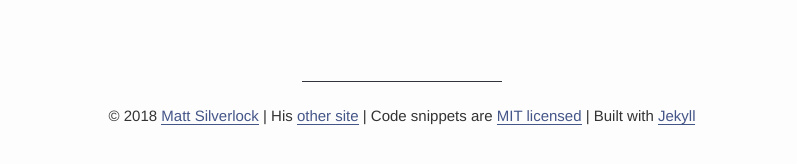
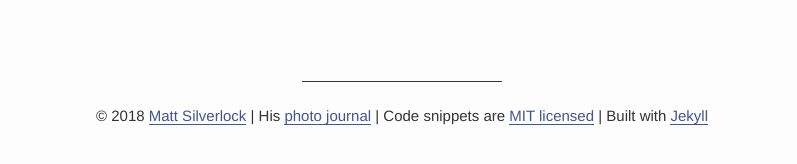
Before and after one commit to elithrar/elithrar.github.io, a Jekyll site: the page built from index.html, in a window 1280 px wide and 900 px high, scrolled down 20876 px. Shown: the part 731-895 px from the top of the window, without its empty margins (238-1035 px from the left). Built offline with Jekyll 4.4.1, drawn with Linux system fonts in a browser that asks for light colours; the list of posts is cut into pages by our own code.

Commit message:
Update footer link to VSCO

```diff
--- a/_config.yml
+++ b/_config.yml
@@ -18,9 +18,9 @@
 author:
   name: "Matt Silverlock"
   email: "matt@eatsleeprepeat.net"
-  url: https://github.com/elithrar
+  url: "https://github.com/elithrar"
   twitter: "elithrar"
-  othersite: "https://www.eatsleeprepeat.net"
+  othersite: "https://vsco.co/silverlock"
 
 plugins:
   - "jekyll-paginate"
--- a/_includes/footer.html
+++ b/_includes/footer.html
@@ -1,13 +1,15 @@
-<small>&copy; {{ site.time | date: "%Y" }} <a href="mailto:{{ site.author.email }}">{{ site.author.name }}</a> | His <a href="{{ site.author.othersite }}">other site</a> | Code snippets are <a href="http://choosealicense.com/licenses/mit/" title="MIT license">MIT licensed</a> | Built with <a href="http://jekyllrb.com/">Jekyll</a></small>
+<small>&copy; {{ site.time | date: "%Y" }} <a href="mailto:{{ site.author.email }}">{{ site.author.name }}</a> | His <a
+        href="{{ site.author.othersite }}">photo journal</a> | Code snippets are <a href="http://choosealicense.com/licenses/mit/"
+        title="MIT license">MIT licensed</a> | Built with <a href="http://jekyllrb.com/">Jekyll</a></small>
 <!-- AnchorJS -->
 <script type="text/javascript" src="{{ site.baseurl }}/public/js/anchor.min.js"></script>
 <script>
-(function () {
-    'use strict';
+    (function () {
+        'use strict';
 
-    anchors.options.placement = 'left';
+        anchors.options.placement = 'left';
 
-    anchors.add('.post > h2, .post > h3, .post > h4, .post > h5, .post > h6');
+        anchors.add('.post > h2, .post > h3, .post > h4, .post > h5, .post > h6');
 
-})();
+    })();
 </script>
```
